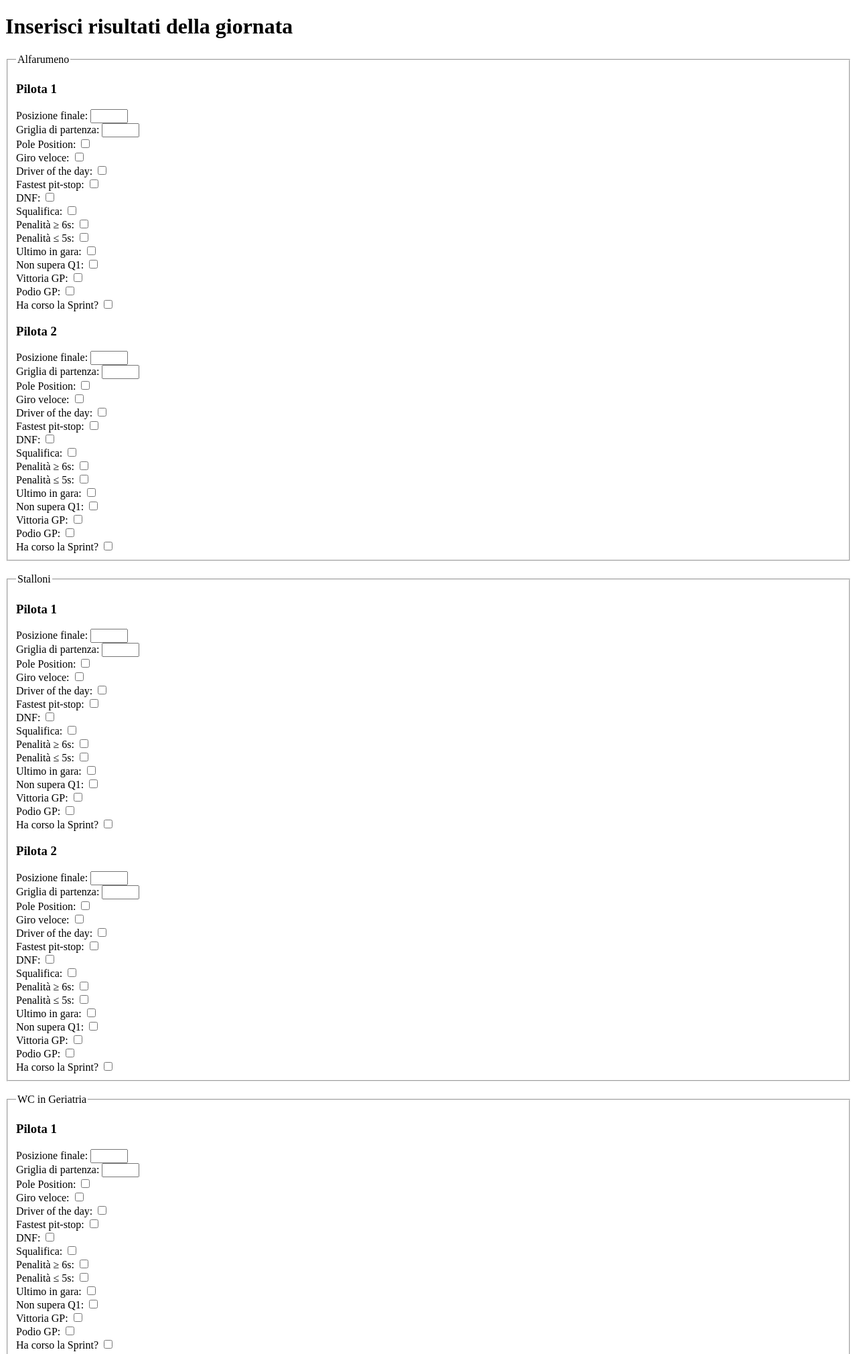
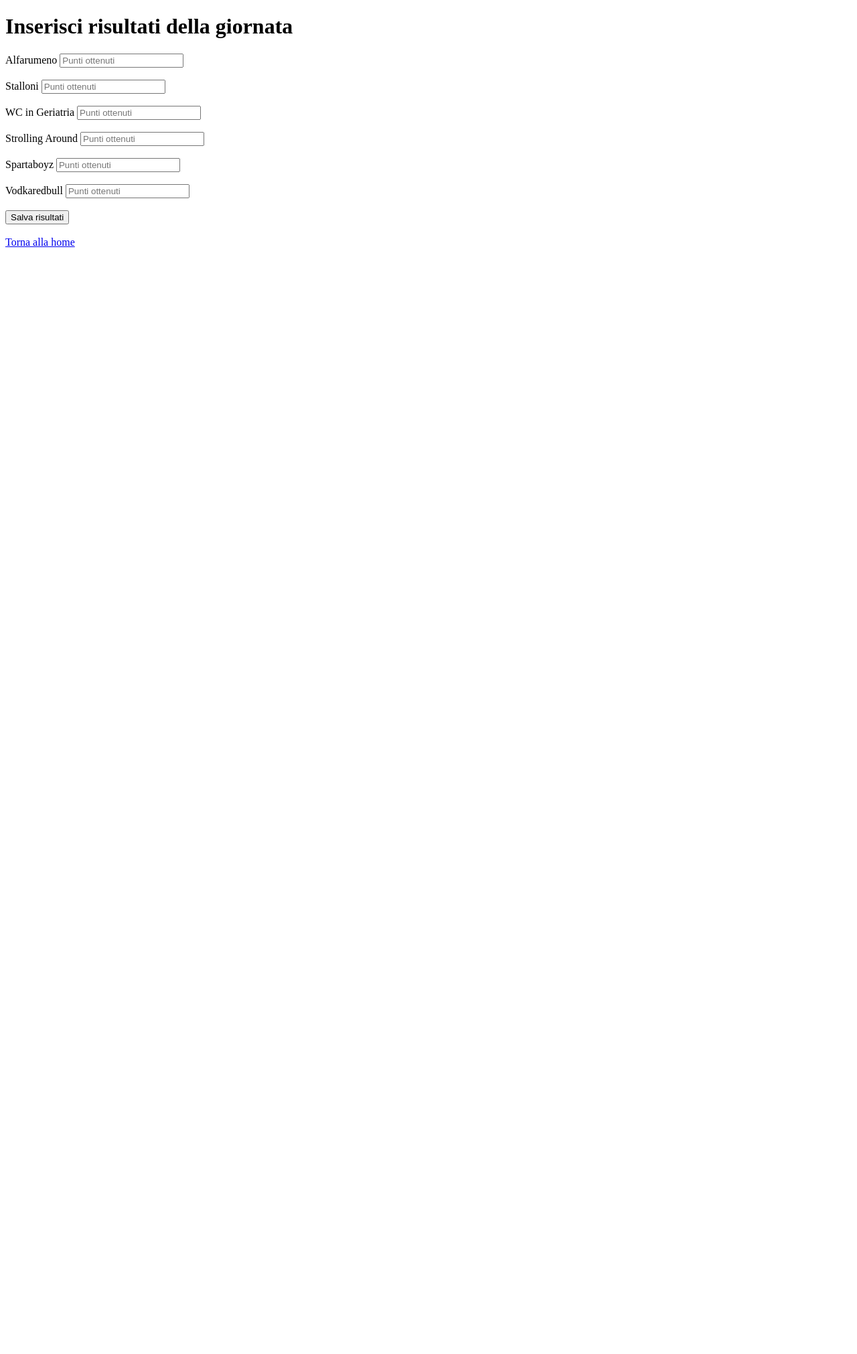
Before and after one commit to gioambro/Fanta-f-1, a Flask app: page /inserisci in a window 1280 px wide. Shown: the top 2022 px of the page at 67% size. After the commit the page ends 369 px from the top, so only its background shows below. Run offline with Flask 3, Linux system fonts and the light colour scheme.

Commit message:
Update inserisci.html

```diff
--- a/templates/inserisci.html
+++ b/templates/inserisci.html
@@ -2,88 +2,21 @@
 <html lang="it">
 <head>
     <meta charset="UTF-8">
-    <title>Inserisci risultati della giornata</title>
-    <script>
-        function toggleSprint(id) {
-            const sprintDiv = document.getElementById("sprint_" + id);
-            const checkbox = document.getElementById("sprint_check_" + id);
-            sprintDiv.style.display = checkbox.checked ? "block" : "none";
-        }
-
-        function autoBonus(id) {
-            const pos = document.getElementById("pos_" + id).value;
-            if (pos === "1") {
-                document.getElementById("vittoria_" + id).checked = true;
-            } else if (pos === "2" || pos === "3") {
-                document.getElementById("podio_" + id).checked = true;
-            }
-        }
-    </script>
+    <title>Inserisci Risultati</title>
 </head>
 <body>
     <h1>Inserisci risultati della giornata</h1>
-    <form method="POST" action="/inserisci">
+
+    <form method="POST">
         {% for giocatore in giocatori %}
-            <fieldset>
-                <legend>{{ giocatore }}</legend>
-                {% for p in range(1, 3) %}
-                    <h3>Pilota {{ p }}</h3>
-                    <label>Posizione finale:</label>
-                    <input type="number" name="{{ giocatore }}_p{{p}}_pos" id="pos_{{giocatore}}_p{{p}}" min="1" max="20" onchange="autoBonus('{{giocatore}}_p{{p}}')"><br>
-
-                    <label>Griglia di partenza:</label>
-                    <input type="number" name="{{ giocatore }}_p{{p}}_griglia" min="1" max="20"><br>
-
-                    <label>Pole Position:</label>
-                    <input type="checkbox" name="{{ giocatore }}_p{{p}}_pole"><br>
-
-                    <label>Giro veloce:</label>
-                    <input type="checkbox" name="{{ giocatore }}_p{{p}}_fastlap"><br>
-
-                    <label>Driver of the day:</label>
-                    <input type="checkbox" name="{{ giocatore }}_p{{p}}_dotd"><br>
-
-                    <label>Fastest pit-stop:</label>
-                    <input type="checkbox" name="{{ giocatore }}_p{{p}}_pitstop"><br>
-
-                    <label>DNF:</label>
-                    <input type="checkbox" name="{{ giocatore }}_p{{p}}_dnf"><br>
-
-                    <label>Squalifica:</label>
-                    <input type="checkbox" name="{{ giocatore }}_p{{p}}_squal"><br>
-
-                    <label>Penalità ≥ 6s:</label>
-                    <input type="checkbox" name="{{ giocatore }}_p{{p}}_pen6"><br>
-
-                    <label>Penalità ≤ 5s:</label>
-                    <input type="checkbox" name="{{ giocatore }}_p{{p}}_pen5"><br>
-
-                    <label>Ultimo in gara:</label>
-                    <input type="checkbox" name="{{ giocatore }}_p{{p}}_ultimo"><br>
-
-                    <label>Non supera Q1:</label>
-                    <input type="checkbox" name="{{ giocatore }}_p{{p}}_q1"><br>
-
-                    <label>Vittoria GP:</label>
-                    <input type="checkbox" name="{{ giocatore }}_p{{p}}_vittoria" id="vittoria_{{giocatore}}_p{{p}}"><br>
-
-                    <label>Podio GP:</label>
-                    <input type="checkbox" name="{{ giocatore }}_p{{p}}_podio" id="podio_{{giocatore}}_p{{p}}"><br>
-
-                    <label>Ha corso la Sprint?</label>
-                    <input type="checkbox" id="sprint_check_{{giocatore}}_p{{p}}" onclick="toggleSprint('{{giocatore}}_p{{p}}')"><br>
-
-                    <div id="sprint_{{giocatore}}_p{{p}}" style="display:none; margin-left:20px;">
-                        <label>Posizione Sprint:</label>
-                        <input type="number" name="{{ giocatore }}_p{{p}}_sprint_pos" min="1" max="20"><br>
-                    </div>
-                {% endfor %}
-            </fieldset>
-            <br>
+            <label>{{ giocatore }}</label>
+            <input type="number" name="punti_{{ giocatore }}" placeholder="Punti ottenuti">
+            <br><br>
         {% endfor %}
         <button type="submit">Salva risultati</button>
     </form>
+
     <br>
-    <a href="/">Torna alla home</a>
+    <a href="{{ url_for('index') }}">Torna alla home</a>
 </body>
 </html>
```
